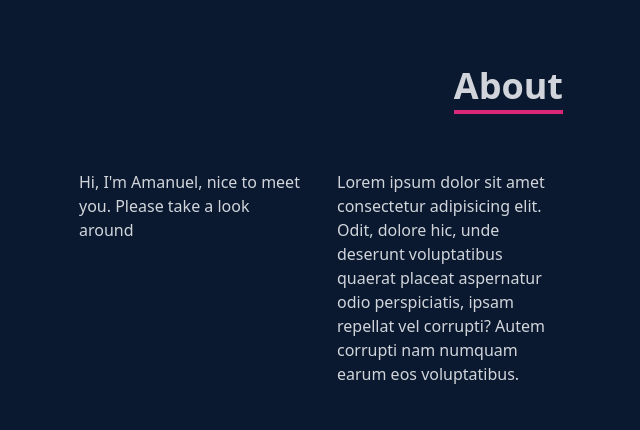
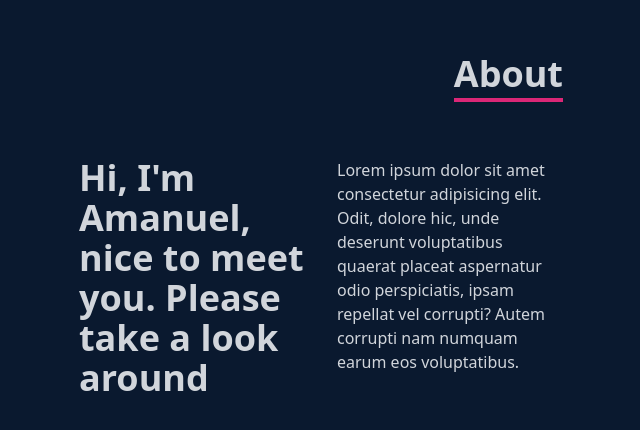
Before and after one commit to ATedy/portfolio-new, a React (Create React App) app: page / in a window 1280 px wide. Shown: the part 974-1404 px from the top of the page, without its empty margins (61-701 px from the left). Built offline with nearby package versions, Linux system fonts and the light colour scheme.

Commit message:
styling About comp

```diff
--- a/src/components/About.jsx
+++ b/src/components/About.jsx
@@ -12,7 +12,7 @@ const About = () => {
           </div>
           <div></div>
           <div className="max-w-[1000px] w-full grid grid-cols-2 gap-8">
-            <div>
+            <div className="text-4xl font-bold">
               <p>
                 Hi, I'm Amanuel, nice to meet you. Please take a look around{" "}
               </p>
```
